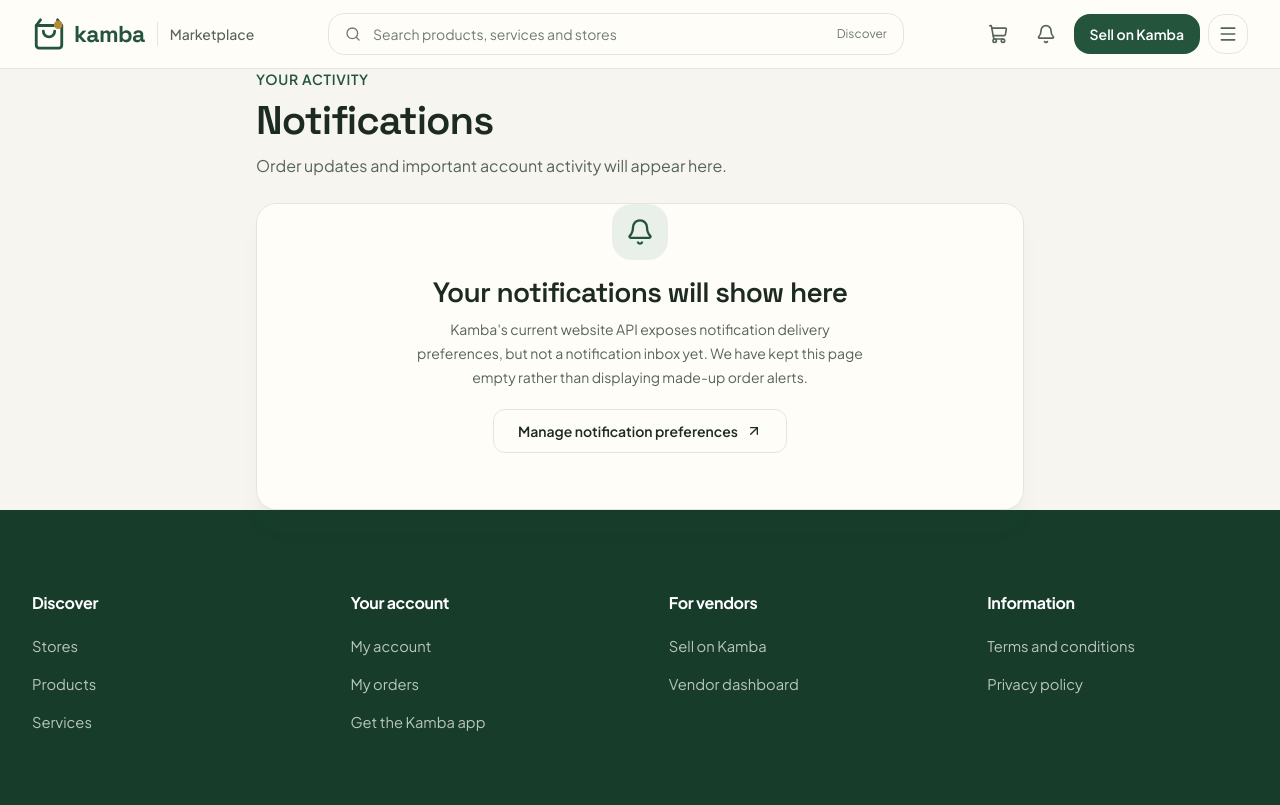
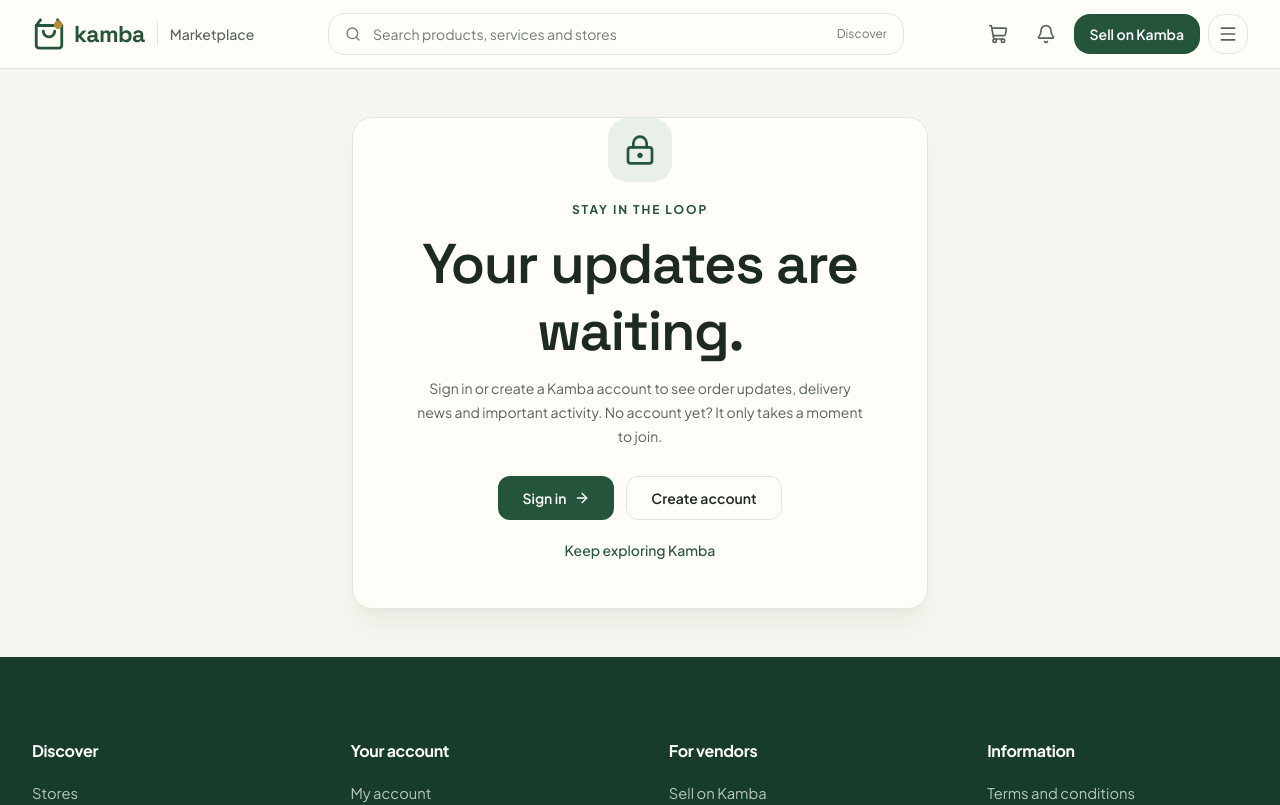
Before and after one commit to MyVendor-Global-Ltd/Kamba-website, a Next.js app: page /notifications in a window 1280 px wide. Shown: the top 805 px of the page. Built offline with nearby package versions, Linux system fonts and the light colour scheme; no server answers.

Commit message:
Explain guest notification access and offer sign-in or registration

```diff
--- a/src/app/notifications/page.tsx
+++ b/src/app/notifications/page.tsx
@@ -1,9 +1,38 @@
 'use client'
 
 import Link from 'next/link'
-import { Bell, ArrowUpRight } from 'lucide-react'
+import { Bell, ArrowRight, LockKeyhole } from 'lucide-react'
+import { useAuth } from '@/context/AuthContext'
 import { Button } from '@/components/ui/button'
 import { Card, CardContent } from '@/components/ui/card'
+
+function GuestNotificationsPrompt() {
+  return (
+    <div className="container mx-auto flex min-h-[65vh] items-center justify-center px-4 py-12">
+      <Card variant="elevated" className="w-full max-w-xl">
+        <CardContent className="flex flex-col items-center px-6 py-12 text-center sm:px-10">
+          <span className="mb-5 flex h-16 w-16 items-center justify-center rounded-2xl bg-primary-soft text-primary">
+            <LockKeyhole className="h-8 w-8" />
+          </span>
+          <p className="text-xs font-bold uppercase tracking-[0.16em] text-primary">Stay in the loop</p>
+          <h1 className="mt-3 text-2xl font-bold text-text-primary sm:text-3xl">Your updates are waiting.</h1>
+          <p className="mt-3 max-w-md text-sm leading-6 text-text-secondary">
+            Sign in or create a Kamba account to see order updates, delivery news and important activity. No account yet? It only takes a moment to join.
+          </p>
+          <div className="mt-7 flex w-full flex-col gap-3 sm:w-auto sm:flex-row">
+            <Link href="/auth/login?callbackUrl=%2Fnotifications" className="w-full sm:w-auto">
+              <Button className="w-full">Sign in <ArrowRight className="ml-2 h-4 w-4" /></Button>
+            </Link>
+            <Link href="/auth/register?callbackUrl=%2Fnotifications" className="w-full sm:w-auto">
+              <Button variant="outline" className="w-full">Create account</Button>
+            </Link>
+          </div>
+          <Link href="/search" className="mt-5 text-sm font-medium text-primary hover:underline">Keep exploring Kamba</Link>
+        </CardContent>
+      </Card>
+    </div>
+  )
+}
 
 function NotificationsContent() {
   return (
@@ -21,7 +50,7 @@ function NotificationsContent() {
             Kamba's current website API exposes notification delivery preferences, but not a notification inbox yet. We have kept this page empty rather than displaying made-up order alerts.
           </p>
           <Link href="/account?tab=settings" className="mt-5">
-            <Button variant="outline">Manage notification preferences <ArrowUpRight className="ml-2 h-4 w-4" /></Button>
+            <Button variant="outline">Manage notification preferences <ArrowRight className="ml-2 h-4 w-4" /></Button>
           </Link>
         </CardContent>
       </Card>
@@ -30,5 +59,7 @@ function NotificationsContent() {
 }
 
 export default function NotificationsPage() {
-  return <NotificationsContent />
+  const { state } = useAuth()
+  if (state.isLoading) return <div className="container mx-auto min-h-[55vh] animate-pulse py-12"><div className="mx-auto h-56 max-w-xl rounded-2xl bg-ink-raised/50" /></div>
+  return state.isAuthenticated ? <NotificationsContent /> : <GuestNotificationsPrompt />
 }
```
